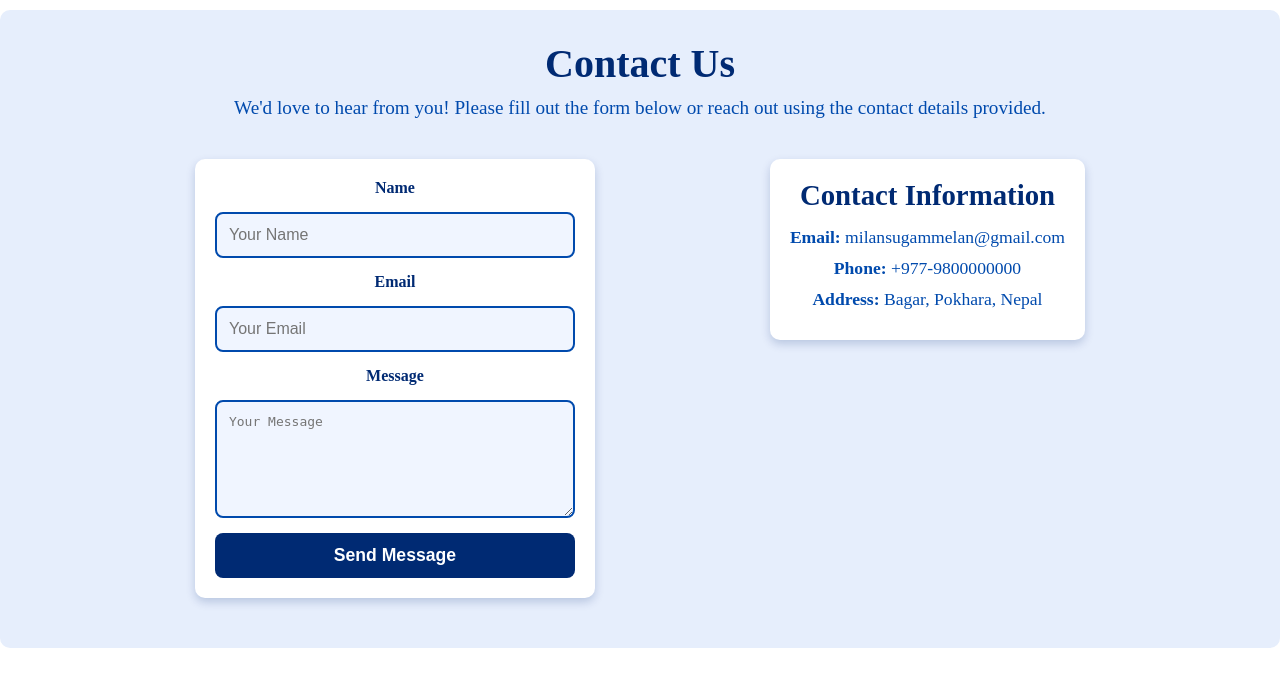
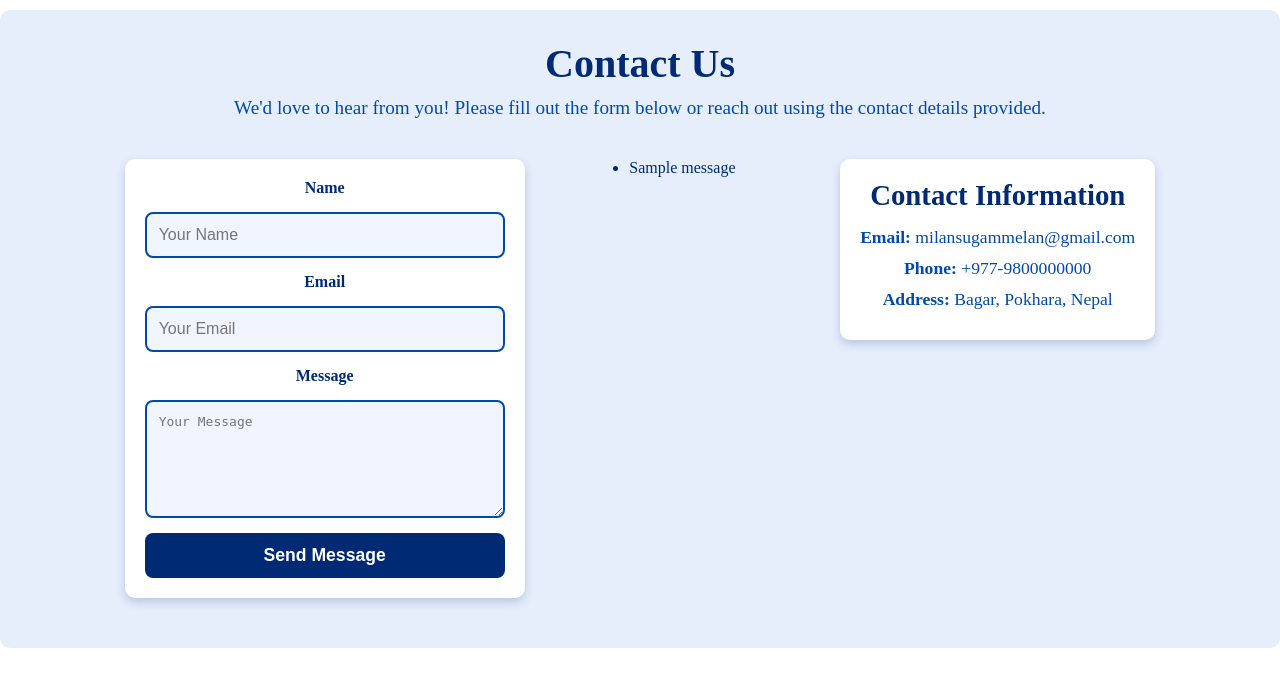
Before and after one commit to milanshahi57/studen_portal, a Django app: page /contact/ in a window 1280 px wide. Shown: the part 50-738 px from the top of the page. Run offline with Django 5.2, Linux system fonts and the light colour scheme; one stand-in notice (Sample message) is shown.

```diff
--- a/student_app/templates/contact.html
+++ b/student_app/templates/contact.html
@@ -25,6 +25,14 @@
                 <button type="submit" class="submit-button">Send Message</button>
             </form>
 
+            {% if messages %}
+                <ul class="messages">
+                    {% for message in messages %}
+                        <li>{{ message }}</li>
+                    {% endfor %}
+                </ul>
+            {% endif %}
+
 
             <div class="contact-info">
                 <h3>Contact Information</h3>
--- a/student_app/urls.py
+++ b/student_app/urls.py
@@ -3,7 +3,7 @@ from . import views
 from django.conf import settings  # Import settings
 from django.conf.urls.static import static  # Import static
 from .views import notice_list
-
+from .views import contact_view
 
 
 urlpatterns = [
@@ -11,8 +11,8 @@ urlpatterns = [
     path('login/',views.login,name='login'),
     path('about/',views.about, name='about'),
     path('year/',views.year, name='year'),
-    path('contact/',views.contact, name='contact'),
+    # path('contact/',views.contact, name='contact'),
     path('subjects/<str:year>/', views.subjects, name='subjects'),
     path('notices/', notice_list, name='notice_list'),
-
+     path('contact/', views.contact_view, name='contact'),
 ]+ static(settings.MEDIA_URL, document_root=settings.MEDIA_ROOT)
--- a/student_app/views.py
+++ b/student_app/views.py
@@ -35,3 +35,25 @@ from .models import Notice
 def notice_list(request):
     notices = Notice.objects.all().order_by('-created_at')  # Latest first
     return render(request, 'notices.html', {'notices': notices})
+
+
+# for contact form submission
+from .models import ContactMessage
+from django.contrib import messages
+
+
+def contact_view(request):
+    if request.method == "POST":
+        name = request.POST.get('name')
+        email = request.POST.get('email')
+        message = request.POST.get('message')
+
+        if name and email and message:
+            # Save to database
+            ContactMessage.objects.create(name=name, email=email, message=message)
+            messages.success(request, "Your message has been submitted successfully!")
+            return redirect('contact')
+        else:
+            messages.error(request, "Please fill out all fields.")
+
+    return render(request, 'contact.html')
```
Also changed, not shown: student_app/admin.py (+8 -0 lines), student_app/models.py (+12 -0 lines), db.sqlite3, student_app/migrations/0006_contactmessage.py (added).
